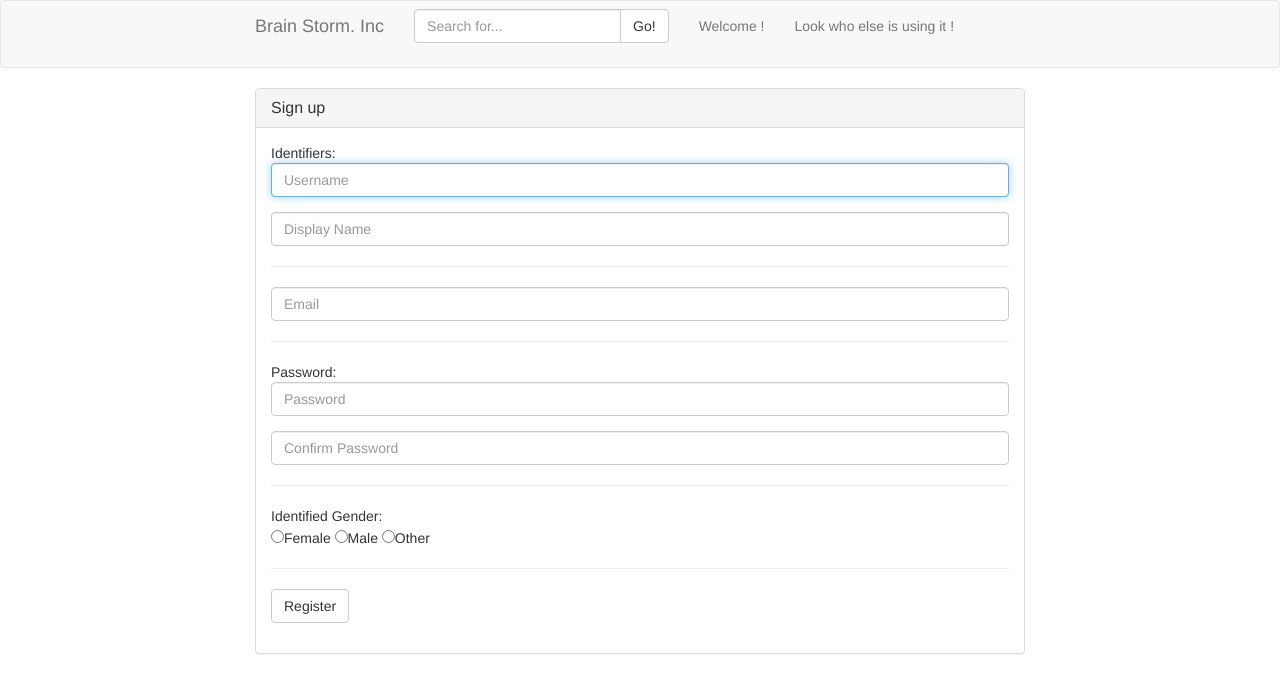
After one commit to Lubytes/BrainStorm, a PHP site: page /Register.php in a window 1280 px wide. The commit adds this page. Shown: the top 693 px of the page. Run offline with PHP 8.4, Linux system fonts and the light colour scheme; some libraries are stand-ins or nearby versions.

Commit message:
Completed Registration Page
Registration page is complete. Some minor changes to the wording and
organization of header, footer, and login page.

```diff
--- a/Login.php
+++ b/Website/Login.php
@@ -7,7 +7,7 @@ require_once('header.php');
 
 ?>
 
-
+	<h1 class="text-center">Have a new idea? Want to improve other ideas?</h1>
       <div id="login">
         <div class="panel panel-default" style="clear: both;">
           <div class="panel-heading">
@@ -25,7 +25,7 @@ require_once('header.php');
 
             <div class="form-group">
               <div>
-                <input type="password" name="password" id="password" class="form-control" placeholder="password" autocomplete="off">
+                <input type="password" name="password" id="password" class="form-control" placeholder="Password" autocomplete="off">
               </div>
             </div>
 
--- /dev/null
+++ b/Website/Register.php
@@ -0,0 +1,98 @@
+<?php
+
+session_name('project');
+session_start();
+
+require_once('header.php');
+
+
+?>
+
+      <div id="login">
+        <div class="panel panel-default" style="clear: both;">
+          <div class="panel-heading">
+            <h2 class="panel-title">Sign up</h2>
+          </div>
+          <div class="panel-body">
+
+
+			<!--Registration Form-->
+            <form action="Login.php" method="post" >
+
+			<!--Username-->
+			Identifiers:
+			<br>
+            <div class="form-group">
+              <div >
+                <input type="text" name="username" id="username" class="form-control" placeholder="Username" autofocus autocomplete="off">
+              </div>
+            </div>
+			<!--Display Name-->
+			<div class="form-group">
+              <div >
+                <input type="text" name="dname" id="dname" class="form-control" placeholder="Display Name" autofocus autocomplete="off">
+              </div>
+            </div>
+			<hr>
+			<!--Email-->
+			<div class="form-group">
+              <div >
+                <input type="email" id="email" name="email" class="form-control" placeholder="Email" autofocus autocomplete="off">
+              </div>
+            </div>
+			<hr>
+			<!--Password-->
+			Password:
+			<br>
+            <div class="form-group">
+              <div>
+                <input type="password" name="password" id="password" class="form-control" placeholder="Password" autocomplete="off">
+              </div>
+            </div>
+			<!--Conrfirm Password-->
+			<div class="form-group">
+              <div>
+                <input type="password" name="passwordConfirm" id="passwordConfirm" class="form-control" placeholder="Confirm Password" autocomplete="off">
+              </div>
+            </div>
+			<hr>
+			<!--Gender-->
+			<div class="form-group" id="ggender" style="">
+			   Identified Gender:
+			   <br>
+			   <input type="radio" name="gender"
+			   <?php if(isset($gender) && $gender=="female") echo "checked";?>
+			   value="female">Female
+			   <input type="radio" name="gender"
+			   <?php if(isset($gender) && $gender=="male") echo "checked";?>
+			   value="male">Male
+			   <input type="radio" name="gender"
+			   <?php if(isset($gender) && $gender=="other") echo "checked";?>
+			   value="other">Other
+			 </div>
+
+
+
+
+
+
+			<!--Register Button-->
+			<hr>
+            <div class="form-group">
+              <div >
+                <input type="submit" name="submit_login" value="Register" class="btn btn-default">
+              </div>
+            </div>
+
+            </form>
+
+
+          </div> <!-- /.panel-body -->
+        </div> <!-- /.panel -->
+      </div>
+
+
+<?php
+
+	require_once('footer.php');
+?>
--- a/header.php
+++ b/Website/header.php
@@ -52,5 +52,3 @@
     </nav>
 
     <div class="container">
-
-    <h1 class="text-center">Have a new idea? Want to check other's idea?</h1>
```
Also changed, not shown: Register.php (deleted, +0 -49 lines), Website/footer.php (renamed from footer.php), 2 other files.
